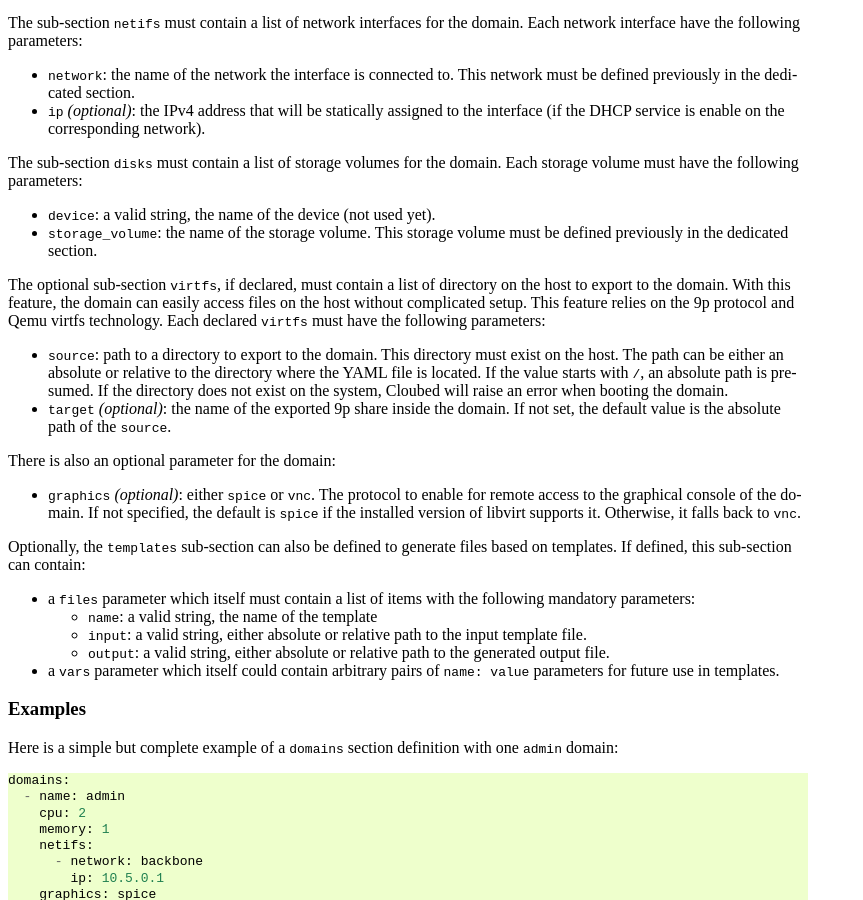
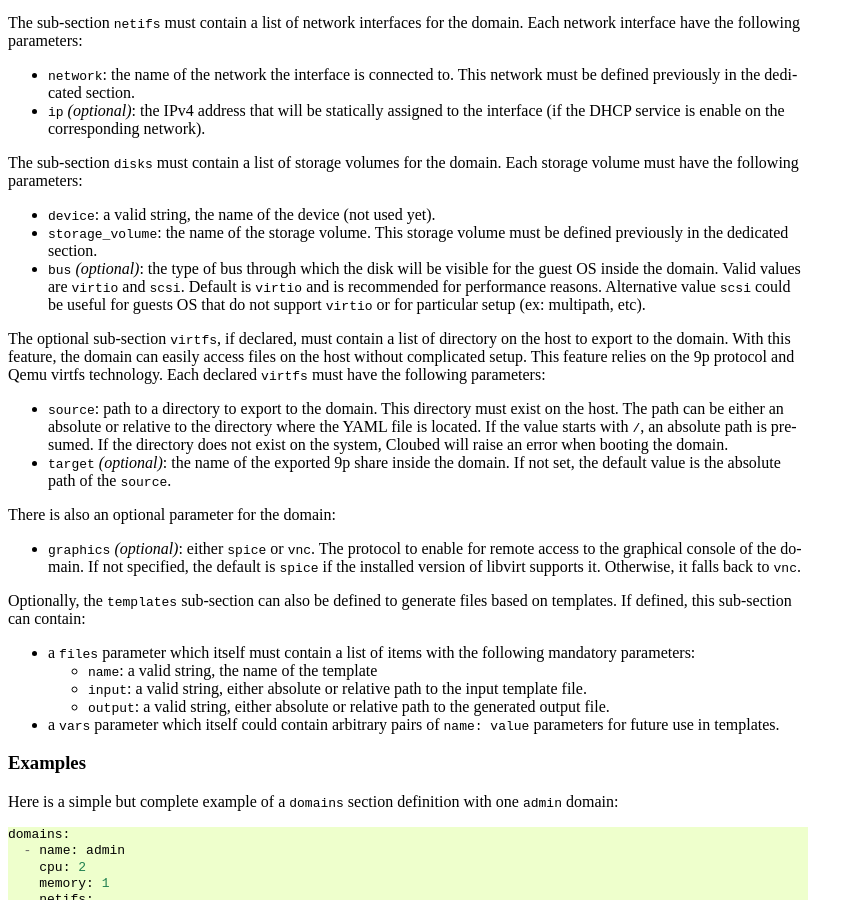
Before and after one commit to rezib/cloubed, a Sphinx documentation site: the page built from doc/yaml.rst, in a window 1280 px wide and 900 px high, scrolled down 3738 px. Shown: the whole window, without its empty margins (0-863 px from the left). Built offline with Sphinx 7.4.7, drawn with Linux system fonts in a browser that asks for light colours.

Commit message:
add doc for bus domain disk parameter

```diff
--- a/doc/yaml.rst
+++ b/doc/yaml.rst
@@ -274,6 +274,11 @@ domain. Each storage volume must have the following parameters:
 * ``device``: a valid string, the name of the device (not used yet).
 * ``storage_volume``: the name of the storage volume. This storage volume must
   be defined previously in the dedicated section.
+* ``bus`` *(optional)*: the type of bus through which the disk will be visible
+  for the guest OS inside the domain. Valid values are ``virtio`` and ``scsi``.
+  Default is ``virtio`` and is recommended for performance reasons. Alternative
+  value ``scsi`` could be useful for guests OS that do not support ``virtio`` or
+  for particular setup (ex: multipath, etc).
 
 The optional sub-section ``virtfs``, if declared, must contain a list of
 directory on the host to export to the domain. With this feature, the domain can
```
